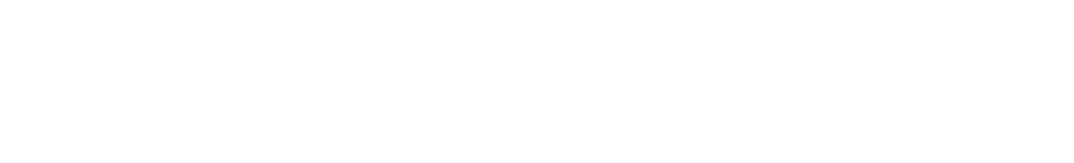
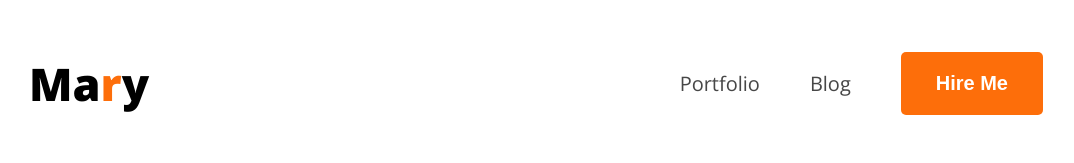
Before and after one commit to rafiul-neti/portfolio-module, a plain HTML site: page index.html in a window 1280 px wide. Shown: the whole page, without its empty margins (79-1153 px from the left). Drawn offline with nearby package versions, Linux system fonts and the light colour scheme.

Commit message:
added navbar design

```diff
--- /dev/null
+++ b/css/style.css
@@ -0,0 +1,51 @@
+
+.open-sans-normal{
+  font-family: "Open Sans", sans-serif;
+  font-optical-sizing: auto;
+  font-weight: <weight>;
+  font-style: normal;
+  font-variation-settings:
+    "wdth" 100;
+}
+
+/* shared styles */
+.text-primary{
+    color: #FD6E0A;
+}
+
+.btn-primary{
+    color: white;
+    background-color: #FD6E0A;
+    font-size: 20px;
+    font-weight: 600;
+    padding: 20px 35px;
+    border: none;
+    border-radius: 5px;
+}
+
+/* nav styles */
+nav{
+    display: flex;
+    align-items: center;
+    justify-content: space-between;
+    margin: 0 100px;
+}
+.nav-title{
+    font-size: 45px;
+    font-weight: 800;
+}
+
+nav ul{
+    display: flex;
+    align-items: center;
+}
+
+nav ul li{
+    list-style: none;
+    margin-right: 50px;
+}
+nav ul li a {
+    text-decoration: none;
+    color: #474747;
+    font-size: 20px;
+}
--- a/index.html
+++ b/index.html
@@ -4,10 +4,21 @@
     <meta charset="UTF-8">
     <meta name="viewport" content="width=device-width, initial-scale=1.0">
     <title>Portfolio Module</title>
+    <link rel="preconnect" href="https://fonts.googleapis.com">
+    <link rel="preconnect" href="https://fonts.gstatic.com" crossorigin>
+    <link href="https://fonts.googleapis.com/css2?family=Open+Sans:ital,wght@0,300..800;1,300..800&display=swap" rel="stylesheet">
+    <link rel="stylesheet" href="css/style.css">
 </head>
 <body>
     <header>
-
+        <nav class="open-sans-normal">
+            <h3 class="nav-title">Ma<span class="text-primary">r</span>y</h3>
+            <ul>
+                <li><a href="#">Portfolio</a></li>
+                <li><a href="#">Blog</a></li>
+                <li><a href="#"><button class="btn-primary">Hire Me</button></a></li>
+            </ul>
+        </nav>
     </header>
 
     <main>
```
